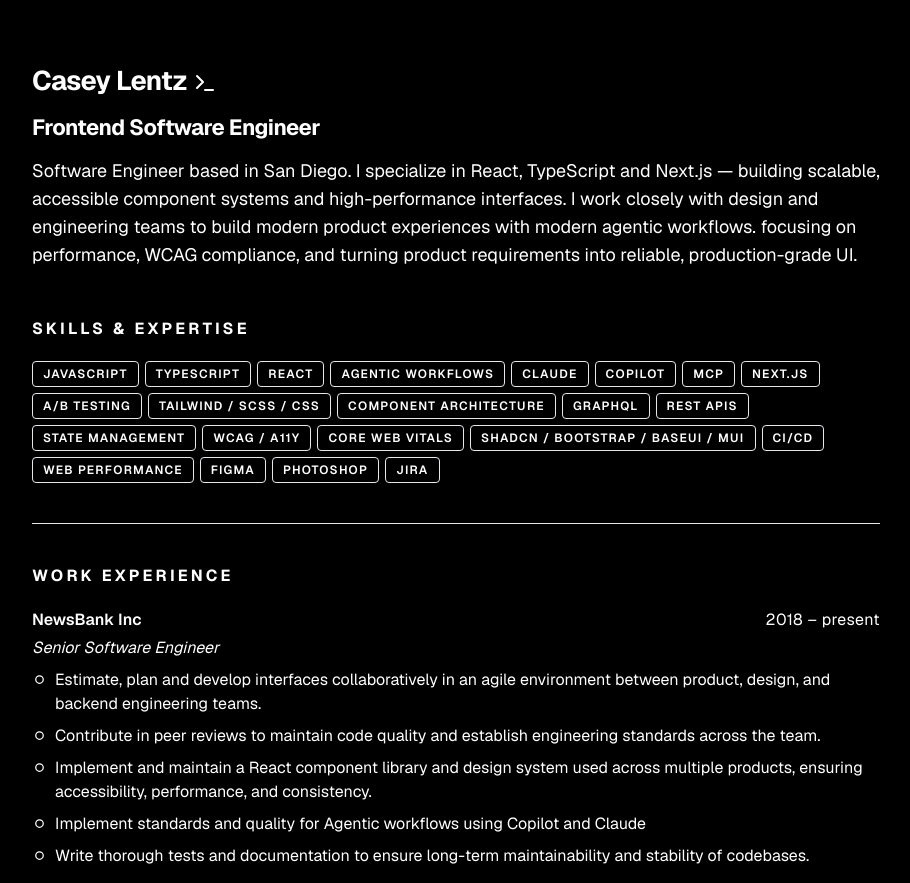
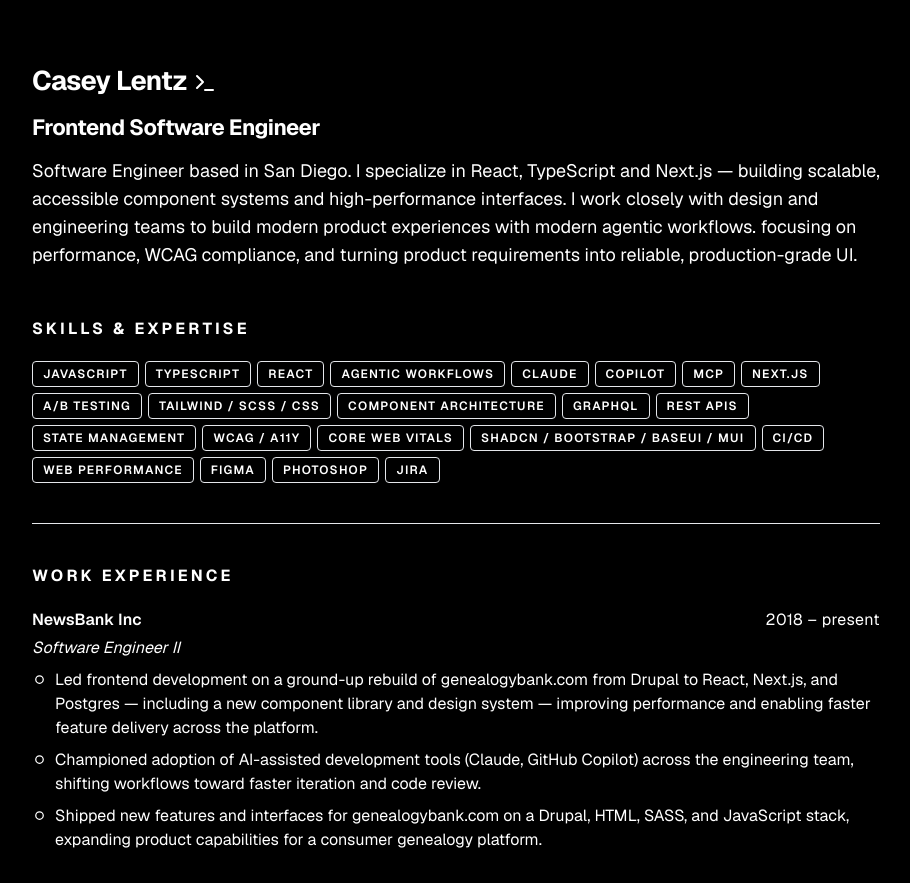
Before and after one commit to n6t762sn6d-svg/wavvvvylines, a Next.js app in the folder apps/personal-website/: page / in a window 1280 px wide. Shown: the top 883 px of the page, without its empty margins (184-1094 px from the left). Built offline with nearby package versions, Linux system fonts and the light colour scheme.

Commit message:
update bullets to newsbank

```diff
--- a/apps/personal-website/app/page.tsx
+++ b/apps/personal-website/app/page.tsx
@@ -160,13 +160,11 @@
   {
     company: "NewsBank Inc",
     period: "2018 – present",
-    title: "Senior Software Engineer",
+    title: "Software Engineer II",
     bullets: [
-      "Estimate, plan and develop interfaces collaboratively in an agile environment between product, design, and backend engineering teams.",
-      "Contribute in peer reviews to maintain code quality and establish engineering standards across the team.",
-      "Implement and maintain a React component library and design system used across multiple products, ensuring accessibility, performance, and consistency.",
-      "Implement standards and quality for Agentic workflows using Copilot and Claude",
-      "Write thorough tests and documentation to ensure long-term maintainability and stability of codebases.",
+      "Led frontend development on a ground-up rebuild of genealogybank.com from Drupal to React, Next.js, and Postgres — including a new component library and design system — improving performance and enabling faster feature delivery across the platform.",
+      "Championed adoption of AI-assisted development tools (Claude, GitHub Copilot) across the engineering team, shifting workflows toward faster iteration and code review.",
+      "Shipped new features and interfaces for genealogybank.com on a Drupal, HTML, SASS, and JavaScript stack, expanding product capabilities for a consumer genealogy platform.",
     ],
   },
   {
```
